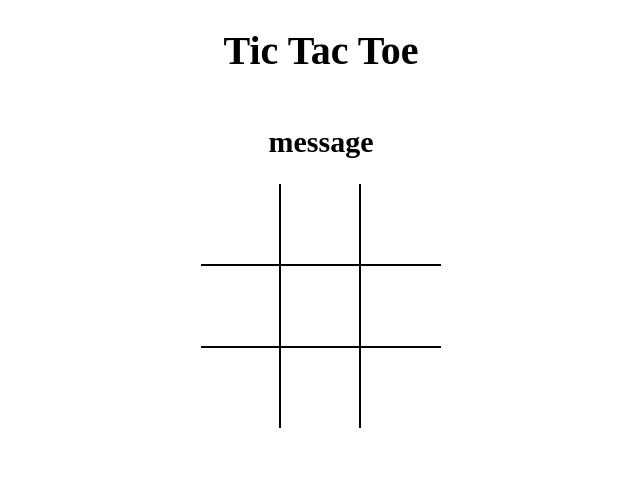
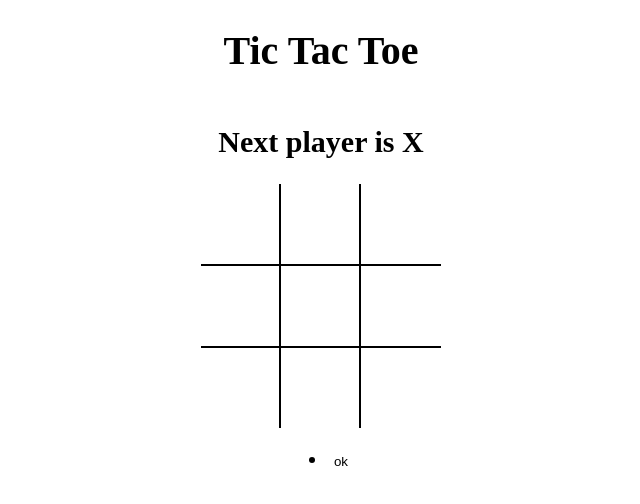
Before and after one commit to yejinkim97/tictactoe, a React (Vite) app: page / in a window 1280 px wide. Shown: the top 504 px of the page, without its empty margins (319-959 px from the left). Built offline with nearby package versions, Linux system fonts and the light colour scheme.

Commit message:
fixed error on board.jsx

```diff
--- a/src/App.jsx
+++ b/src/App.jsx
@@ -1,38 +1,51 @@
 import React, { useState } from 'react';
 import Board from './components/Board';
+import History from './components/History';
 import { calculateWinner } from './helpers';
 import './styles/root.scss';
 
 const App = () => {
-  const [board, setBoard] = useState(Array(9).fill(null));
-  const [isXNext, setIsXNext] = useState(false);
+  const [history, setHistory] = useState([
+    { board: Array(9).fill(null), isXNext: true },
+  ]);
+  const [currentMove, setCurrentMove] = useState(0);
+  const current = history[currentMove];
 
-  const winner = calculateWinner(board);
+  // const [board, setBoard] = useState(Array(9).fill(null));
+  // const [isXNext, setIsXNext] = useState(false);
+
+  const winner = calculateWinner(current.board);
   const message = winner
     ? `Winner is ${winner}`
-    : `Next player is ${isXNext ? 'X' : 'O'}`;
+    : `Next player is ${current.isXNext ? 'X' : 'O'}`;
 
   const handleSquareClick = position => {
-    if (board[position] || winner) {
+    if (current.board[position] || winner) {
       return;
     }
 
-    setBoard(prev => {
-      return prev.map((square, pos) => {
+    // setBoard(prev => {
+    setHistory(prev => {
+      const last = prev[prev.length - 1];
+
+      const newBoard = last.board.map((square, pos) => {
         if (pos === position) {
-          return isXNext ? 'X' : 'O';
+          return last.isXNext ? 'X' : 'O';
         }
         return square;
       });
+
+      return prev.concat({ board: newBoard, isXNext: !last.isXNext });
     });
-
-    setIsXNext(prev => !prev);
+    setCurrentMove(prev => prev + 1);
+    //   setIsXNext(prev => !prev);
   };
   return (
     <div className="app">
       <h1>Tic Tac Toe</h1>
-      <h2>message</h2>
-      <Board board={board} handleSquareClick={handleSquareClick} />
+      <h2>{message}</h2>
+      <Board board={current.board} handleSquareClick={handleSquareClick} />
+      <History history={history} />
     </div>
   );
 };
--- a/src/components/Board.jsx
+++ b/src/components/Board.jsx
@@ -14,19 +14,19 @@
   return (
     <div className="board">
       <div className="board-row">
+        {renderSquare(0)}
         {renderSquare(1)}
         {renderSquare(2)}
-        {renderSquare(3)}
       </div>
       <div className="board-row">
+        {renderSquare(3)}
         {renderSquare(4)}
         {renderSquare(5)}
-        {renderSquare(6)}
       </div>
       <div className="board-row">
+        {renderSquare(6)}
         {renderSquare(7)}
         {renderSquare(8)}
-        {renderSquare(9)}
       </div>
     </div>
   );
--- /dev/null
+++ b/src/components/History.jsx
@@ -0,0 +1,17 @@
+import React from 'react';
+
+const History = ({ history }) => {
+  return (
+    <ul>
+      {history.map(() => {
+        return (
+          <li>
+            <button type="button">ok</button>
+          </li>
+        );
+      })}
+    </ul>
+  );
+};
+
+export default History;
```
Also changed, not shown: src/helpers.js (renamed from src/helpers.jsx).
